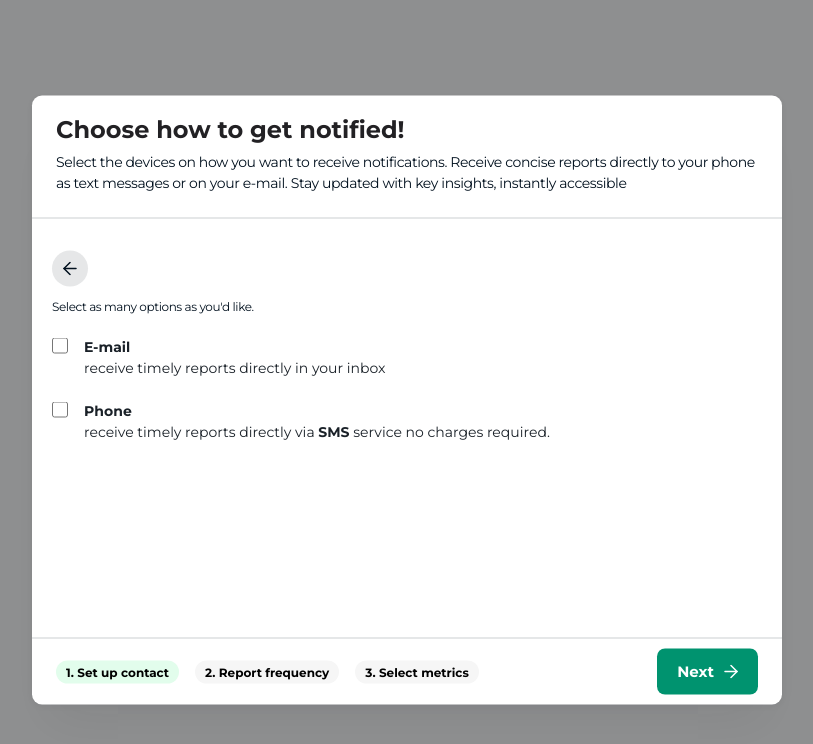
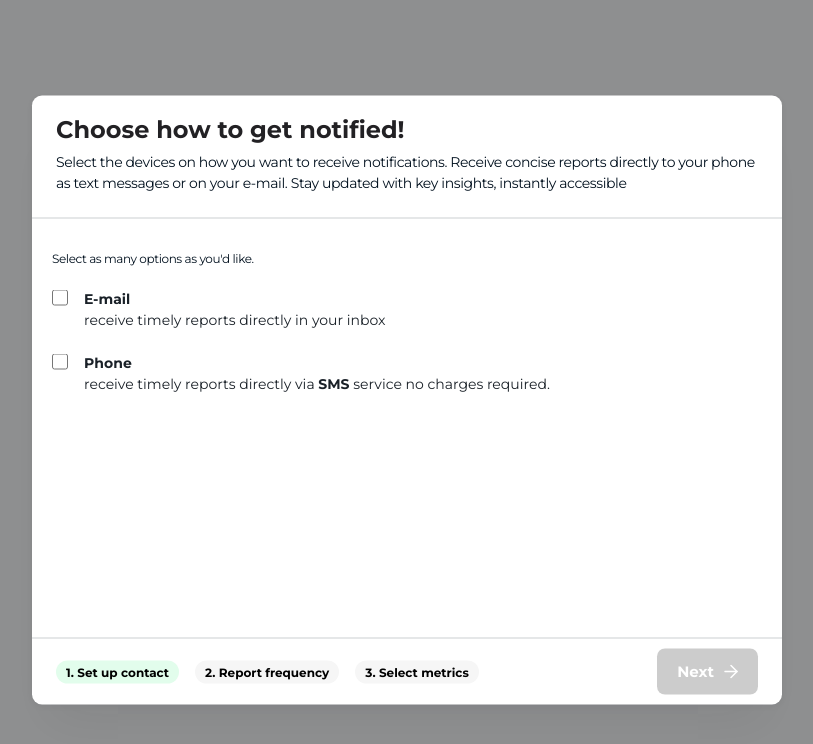
Before and after one commit to AdamsEugene/heatmap-benchmark, a Vue app: page / in a window 1280 px wide. Shown: the top 744 px of the page, without its empty margins (233-1046 px from the left). Built offline with nearby package versions, Linux system fonts and the light colour scheme; what vue-plyr would draw is missing.

Commit message:
saving changes

```diff
--- a/src/components/GettingStarted.vue
+++ b/src/components/GettingStarted.vue
@@ -14,13 +14,6 @@
         </div>
         <div class="benchmark-modal-body">
           <div class="benchmark-modal-body-content">
-            <div class="benchmark-custom-circle">
-              <svg width="14" height="14" viewBox="0 0 14 14" fill="none" xmlns="http://www.w3.org/2000/svg">
-                <path d="M13 7L1 7" stroke="#01101E" stroke-width="1.5" stroke-linecap="round" />
-                <path d="M7 1L1 7L7 13" stroke="#01101E" stroke-width="1.5" stroke-linecap="round"
-                  stroke-linejoin="round" />
-              </svg>
-            </div>
             <p class="benchmark-title">Select as many options as you'd like.</p>
             <div class="benchmark-noti">
               <div class="benchmark-noti-content">
@@ -59,7 +52,7 @@
               <div class="benchmark-button">2. Report frequency</div>
               <div class="benchmark-button">3. Select metrics</div>
             </div>
-            <button class="benchmark-modal-button" @click="nextStep">
+            <button class="benchmark-modal-button" @click="nextStep" :class="{ 'disabled': isNextButtonDisabled }" :disabled="isNextButtonDisabled">
               <span class="benchmark-modal-button-text">Next</span>
               <svg width="14" height="14" viewBox="0 0 14 14" fill="none" xmlns="http://www.w3.org/2000/svg">
                 <path d="M1 7L13 7" stroke="white" stroke-width="1.5" stroke-linecap="round" />
@@ -115,7 +108,7 @@
               <div class="benchmark-button">2. Report frequency</div>
               <div class="benchmark-button">3. Select metrics</div>
             </div>
-            <button class="benchmark-modal-button" @click="nextStep">
+            <button class="benchmark-modal-button" @click="nextStep" :class="{ 'disabled': isNextButtonDisabled }" :disabled="isNextButtonDisabled">
               <span class="benchmark-modal-button-text">Next</span>
               <svg width="14" height="14" viewBox="0 0 14 14" fill="none" xmlns="http://www.w3.org/2000/svg">
                 <path d="M1 7L13 7" stroke="white" stroke-width="1.5" stroke-linecap="round" />
@@ -173,7 +166,7 @@
               </div>
               <div class="benchmark-button">3. Select metrics</div>
             </div>
-            <button class="benchmark-modal-button" @click="nextStep">
+            <button class="benchmark-modal-button" @click="nextStep" :class="{ 'disabled': isNextButtonDisabled }" :disabled="isNextButtonDisabled">
               <span class="benchmark-modal-button-text">Next</span>
               <svg width="14" height="14" viewBox="0 0 14 14" fill="none" xmlns="http://www.w3.org/2000/svg">
                 <path d="M1 7L13 7" stroke="white" stroke-width="1.5" stroke-linecap="round" />
@@ -210,7 +203,7 @@
             <div class="benchmark-noti">
               <div class="benchmark-noti-content">
                 <div class="benchmark-checkbox-wrapper">
-                  <input class="benchmark-checkbox" type="checkbox" name="AOV" id="AOV" />
+                  <input class="benchmark-checkbox" type="checkbox" name="AOV" id="AOV" v-model="reports[0].checked" />
                 </div>
                 <label class="benchmark-checkbox-label" for="AOV">
                   <p class="benchmark-checkbox-head">AOV</p>
@@ -218,8 +211,8 @@
               </div>
               <div class="benchmark-noti-content">
                 <div class="benchmark-checkbox-wrapper">
-                  <input class="benchmark-checkbox" type="checkbox" name="Revenue_per_Session"
-                    id="Revenue_per_Session" />
+                  <input class="benchmark-checkbox" type="checkbox" name="Revenue_per_Session" id="Revenue_per_Session" v-model="reports[1].checked"/>
+
                 </div>
                 <label class="benchmark-checkbox-label" for="Revenue_per_Session">
                   <p class="benchmark-checkbox-head">Revenue per Session </p>
@@ -227,7 +220,7 @@
               </div>
               <div class="benchmark-noti-content">
                 <div class="benchmark-checkbox-wrapper">
-                  <input class="benchmark-checkbox" type="checkbox" name="Conversion_Rate" id="Conversion_Rate" />
+                  <input class="benchmark-checkbox" type="checkbox" name="Conversion_Rate" id="Conversion_Rate" v-model="reports[2].checked"  />
                 </div>
                 <label class="benchmark-checkbox-label" for="Conversion_Rate">
                   <p class="benchmark-checkbox-head">Conversion Rate </p>
@@ -235,7 +228,7 @@
               </div>
               <div class="benchmark-noti-content">
                 <div class="benchmark-checkbox-wrapper">
-                  <input class="benchmark-checkbox" type="checkbox" name="Total_Revenue" id="Total_Revenue" />
+                  <input class="benchmark-checkbox" type="checkbox" name="Total_Revenue" id="Total_Revenue" v-model="reports[3].checked"/>
                 </div>
                 <label class="benchmark-checkbox-label" for="Total_Revenue">
                   <p class="benchmark-checkbox-head">Total Revenue </p>
@@ -243,7 +236,7 @@
               </div>
               <div class="benchmark-noti-content">
                 <div class="benchmark-checkbox-wrapper">
-                  <input class="benchmark-checkbox" type="checkbox" name="Total_Traffic" id="Total_Traffic" />
+                  <input class="benchmark-checkbox" type="checkbox" name="Total_Traffic" id="Total_Traffic" v-model="reports[4].checked" />
                 </div>
                 <label class="benchmark-checkbox-label" for="Total_Traffic">
                   <p class="benchmark-checkbox-head">Total Traffic </p>
@@ -251,7 +244,7 @@
               </div>
               <div class="benchmark-noti-content">
                 <div class="benchmark-checkbox-wrapper">
-                  <input class="benchmark-checkbox" type="checkbox" name="Time_on_Site" id="Time_on_Site" />
+                  <input class="benchmark-checkbox" type="checkbox" name="Time_on_Site" id="Time_on_Site" v-model="reports[5].checked" />
                 </div>
                 <label class="benchmark-checkbox-label" for="Time_on_Site">
                   <p class="benchmark-checkbox-head">Time on Site </p>
@@ -267,7 +260,7 @@
               <div class="benchmark-button">2. Report frequency</div>
               <div :class="{ 'benchmark-button': true, 'benchmark-active': currentStep === 4 }">3. Select metrics</div>
             </div>
-            <button class="benchmark-modal-button" @click="nextStep">
+            <button class="benchmark-modal-button" @click="nextStep" :class="{ 'disabled': isNextButtonDisabled }" :disabled="isNextButtonDisabled">
               <span class="benchmark-modal-button-text">Next</span>
               <svg width="14" height="14" viewBox="0 0 14 14" fill="none" xmlns="http://www.w3.org/2000/svg">
                 <path d="M1 7L13 7" stroke="white" stroke-width="1.5" stroke-linecap="round" />
@@ -339,6 +332,32 @@ export default defineComponent({
     }
   },
   computed: {
+    // isNextButtonDisabled() {
+    //   if (this.currentStep === 1) {
+    //     return !this.emailSelected && !this.phoneSelected;
+    //   } else if (this.currentStep === 2) {
+    //     return !(this.selectedNotificationMethods.includes('email') || this.selectedNotificationMethods.includes('phone'));
+    //   } else if (this.currentStep === 3) {
+    //     return this.selectedNotificationId === null;
+    //   } else if (this.currentStep === 4) {
+    //     return this.reports.every(report => !report.checked);
+    //   } else {
+    //     return true;
+    //   }
+    // },
+    isNextButtonDisabled() {
+  if (this.currentStep === 1) {
+    return !this.emailSelected && !this.phoneSelected;
+  } else if (this.currentStep === 2) {
+    return !(this.selectedNotificationMethods.includes('email') || this.selectedNotificationMethods.includes('phone'));
+  } else if (this.currentStep === 3) {
+    return this.selectedNotificationId === null;
+  } else if (this.currentStep === 4) {
+    return this.reports.every(report => !report.checked);
+  } else {
+    return true;
+  }
+},
     getHeaderText() {
       if (this.emailSelected && this.phoneSelected) {
         return "Add Email & Phone to receive insights";
@@ -627,6 +646,11 @@ p {
         }
       }
 
+      .benchmark-modal-button.disabled {
+        background-color: #ccc !important;
+        cursor: not-allowed;
+      }
+
       .benchmark-modal-button {
         display: flex !important;
         justify-content: center !important;
```
